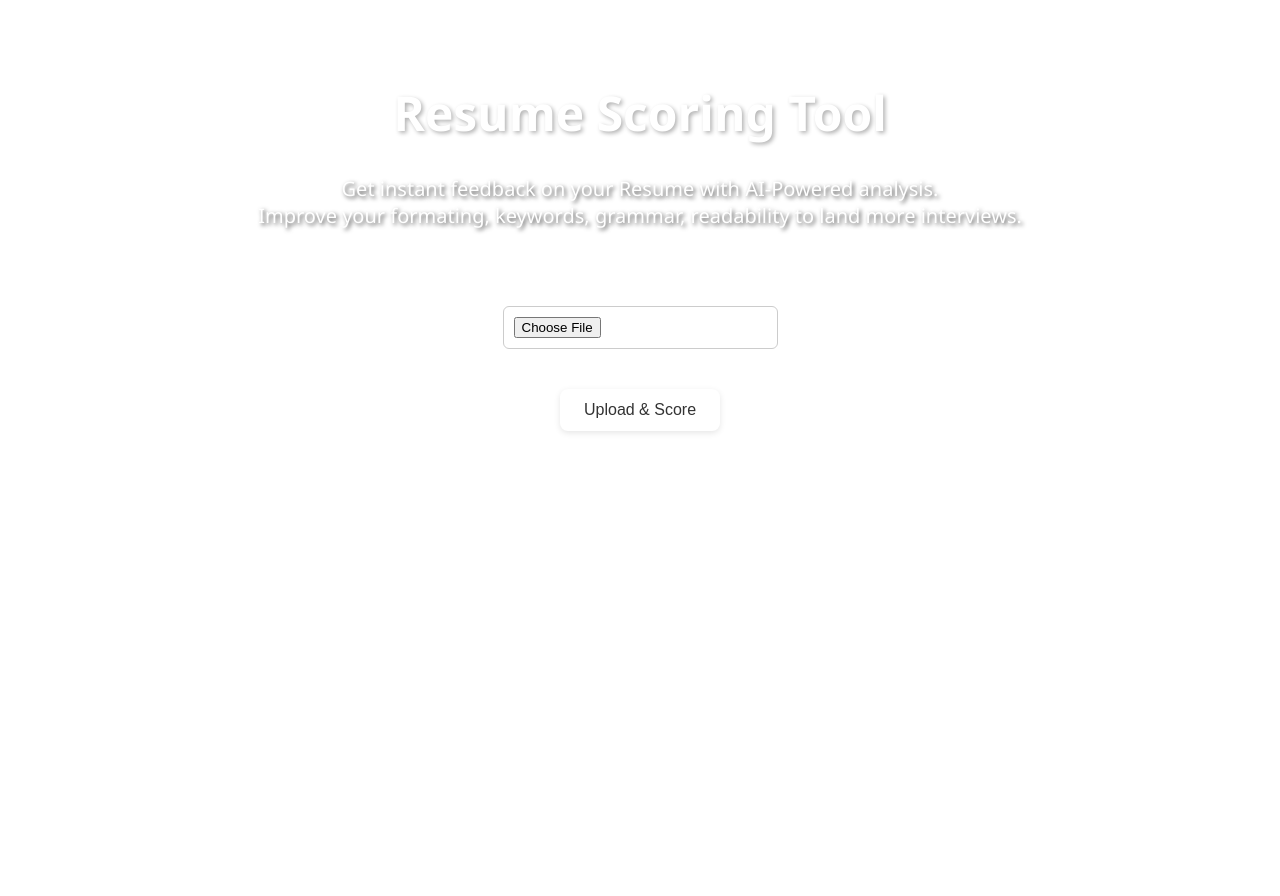
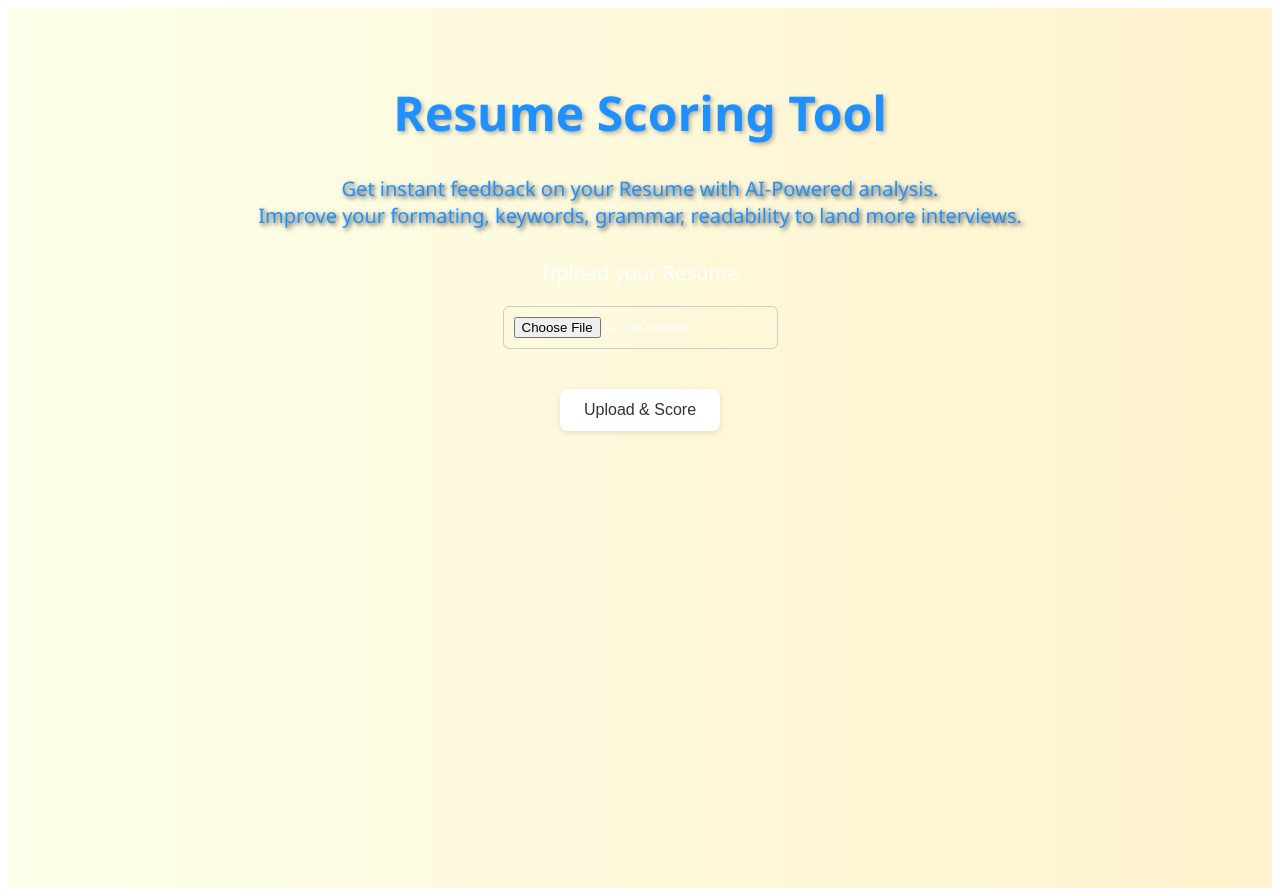
Before and after one commit to rajdeep-office/Resume-agent, a React (Create React App) app in the folder frontend/: page / in a window 1280 px wide. Built offline with nearby package versions, Linux system fonts and the light colour scheme.

Commit message:
Update App.js

```diff
--- a/frontend/src/App.js
+++ b/frontend/src/App.js
@@ -5,11 +5,11 @@ function App() {
   return (
     <div
       style={{
-        background: "linear-gradient(to right, FCFFE9, FFF2CC)",
+        background: "linear-gradient(to right, #FCFFE9, #FFF2CC)",
         minHeight: "100vh",
         padding: "40px",
         fontFamily: "'Segoe UI', Tahoma, Geneva, Verdana, sans-serif",
-        color: "white",
+        color: "#1E90FF",
         textAlign: "center",
       }}
     >
```
